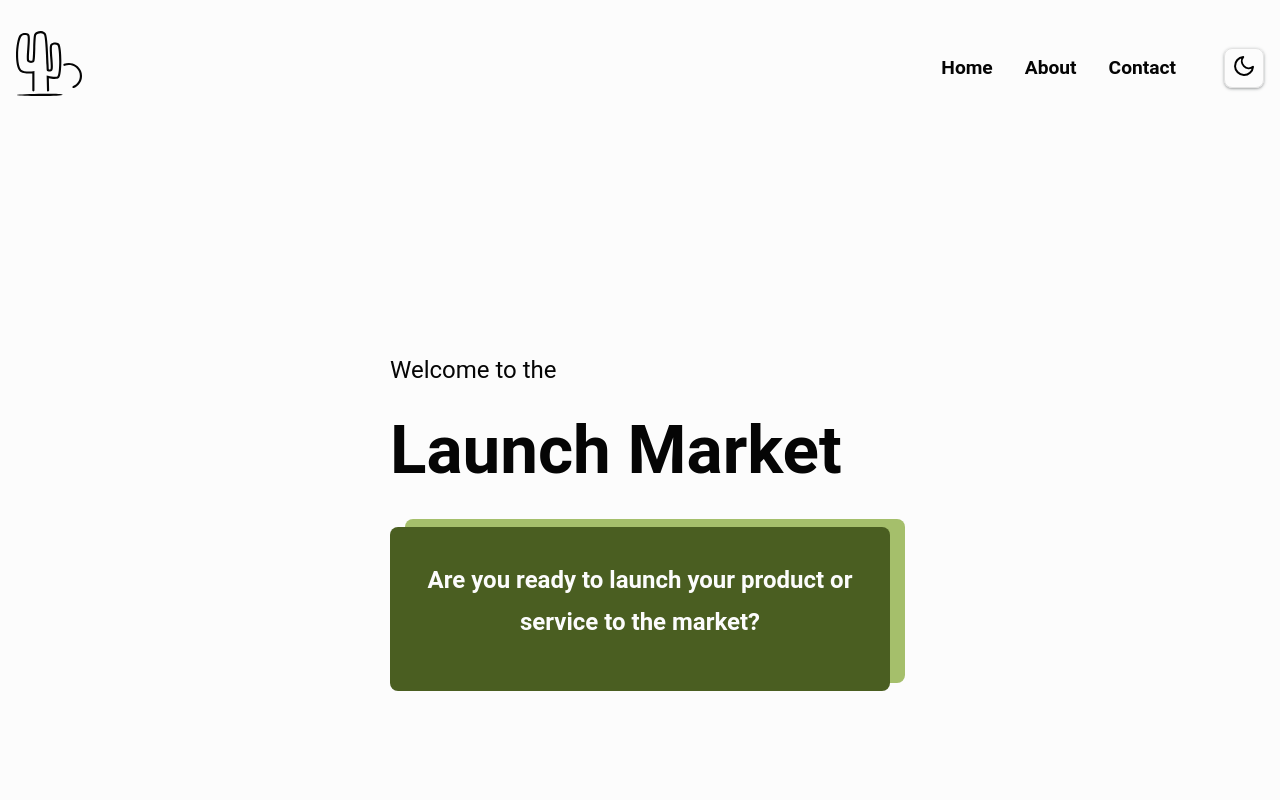
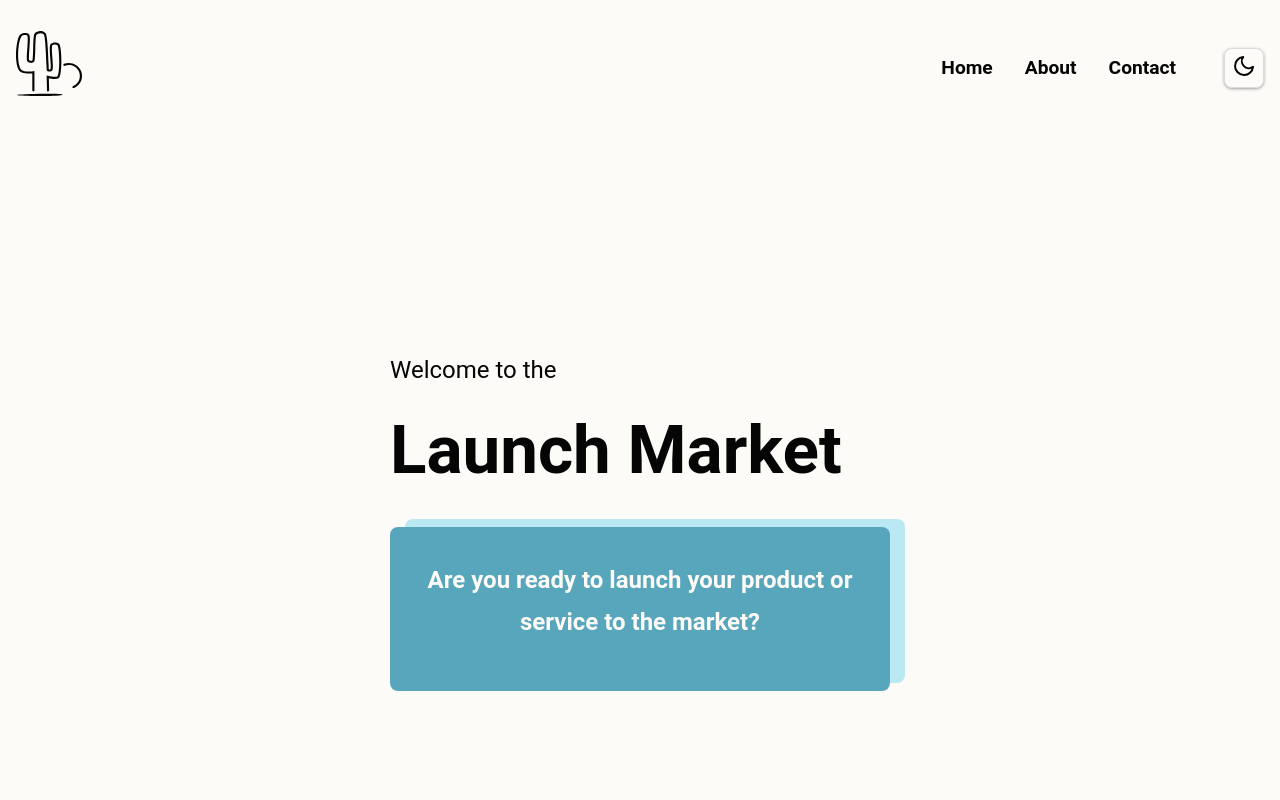
Before and after one commit to melissakipp/thelaunchmarket, a Next.js app: page / in a window 1280 px wide. Shown: the top 800 px of the page. Built offline with nearby package versions, Linux system fonts and the light colour scheme.

Commit message:
Color palette refinement

```diff
--- a/src/styles/globals.scss
+++ b/src/styles/globals.scss
@@ -10,17 +10,29 @@
     'Fira Mono', 'Droid Sans Mono', 'Courier New', monospace;
 
   /* Color Palette */
-  --primaryColor: hsl(41, 99%, 65%);
-  --secondaryColor: hsl(80, 48%, 25%);
-  --white: hsl(0, 0%, 99%);
+  --primaryColor-300-300: hsl(48, 85%, 67%);
+  --primaryColor-600: hsl(42, 85%, 56%);
+  --primaryColor-900: hsl(27, 85%, 51%);
+
+  --secondaryColor: hsl(193, 43%, 54%);
+
+  --white: hsl(45, 40%, 98%);
   --black: hsl(0, 0%, 2%);
-  --borderColor: hsl(0, 0%, 89%);
+  --borderColor: hsl(0, 0%, 86%);
 
   /* Default */
   --background: var(--white);
   --foreground: var(--black);
+
+  --backgroundGradient: linear-gradient(
+    180deg,
+    #f2d562 0%,
+    #eeb52f 63.54%,
+    #ec7817 100%
+  );
+
   --headerFooterBg: hsl(0, 0%, 100%);
-  --primaryBtn: var(--primaryColor);
+  --primaryBtn: var(--primaryColor-300);
   --darkModeBg: hsl(0, 0%, 19%);
 
   /* Buttons */
@@ -29,7 +41,7 @@
 
   --boxShadow: rgba(60, 64, 67, 0.3) 0px 1px 2px 0px,
     rgba(60, 64, 67, 0.15) 0px 1px 3px 1px;
-  --lgShadow: 15px -8px #a5bf6b;
+  --lgShadow: 15px -8px #bae9f4;
   --margin: 2rem 0;
   --marginAll: 2rem;
   --paddingXs: 0.5rem;
@@ -47,7 +59,7 @@
   --headerFooterBg: hsl(30, 1%, 28%);
   --background: var(--darkModeBg);
   --foreground: var(--white);
-  --primaryBtn: var(--primaryColor);
+  --primaryBtn: var(--primaryColor-300);
   --boxShadow: rgba(252, 252, 252, 0.3) 0px 1px 2px 0px,
     rgba(252, 252, 252, 0.15) 0px 1px 3px 1px;
 }
```
Also changed, not shown: src/styles/Home.module.scss (line endings or trailing spaces).
